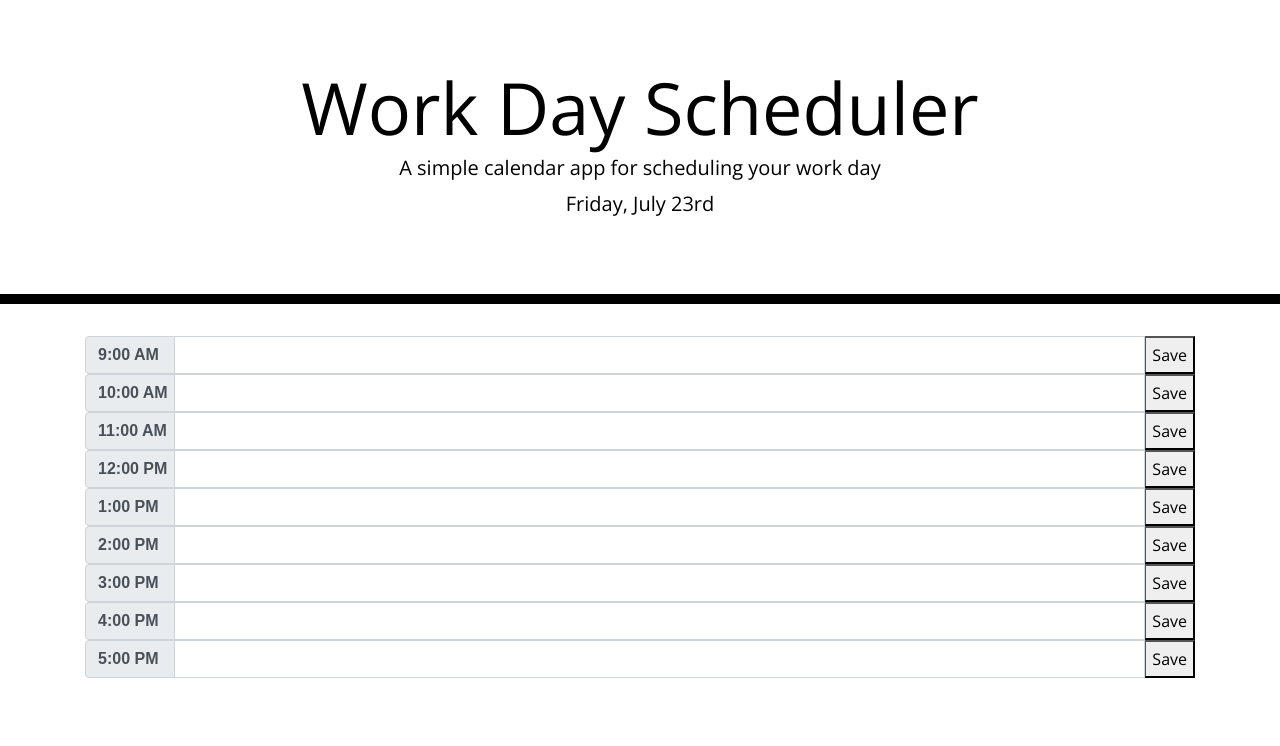
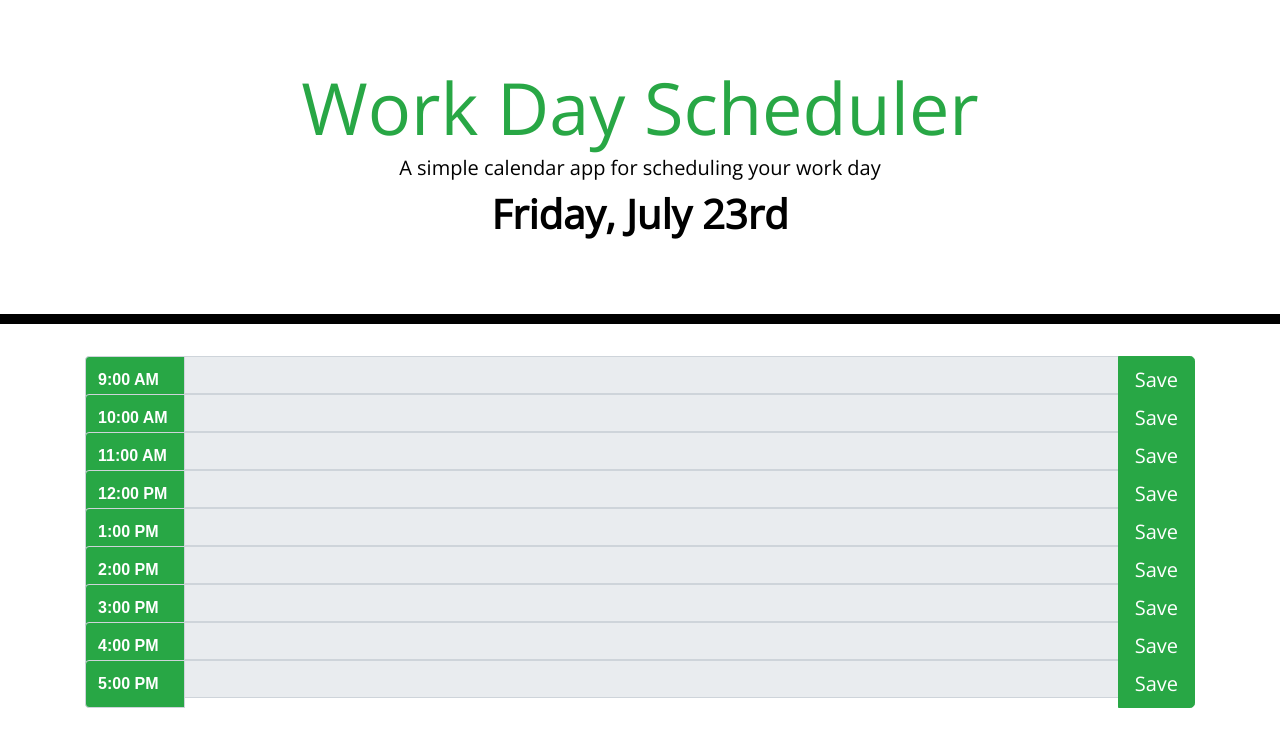
Before and after one commit to mehak-zehra/daily-planner, a plain HTML site: page index.html in a window 1280 px wide. Drawn offline with nearby package versions, Linux system fonts and the light colour scheme.

Commit message:
final commit, added real time updates, added styling, added readMe, added comments

```diff
--- a/assets/css/style.css
+++ b/assets/css/style.css
@@ -25,6 +25,14 @@ textarea{
   white-space: pre-wrap;
 }
 
+h1 {
+  color: #28a745;
+}
+
+#currentDay {
+  font-weight: bold;
+  font-size: 40px;
+}
 .time-block{
   text-align: center;
   border-radius: 15px;
@@ -74,12 +82,19 @@ textarea{
 
 /* time label styling */
 .input-group-text {
-  width: 90px;
+  width: 100px;
   font-weight: bold;
   font-family: Arial, Helvetica, sans-serif;
+  background-color: #28a745;
+  color: white;
 }
 
 /* input description styling */
 .input-group {
   height: 22px;
 }
+
+.active-description {
+  /* present time color */
+  background-color: #cfe2ff;
+}
--- a/assets/js/script.js
+++ b/assets/js/script.js
@@ -1,69 +1,81 @@
 //global variables
 var today = moment().format("dddd, MMMM Do");
 $("#currentDay").text(today);
-console.log(today);
 
-var plannerArr = [
+var emptyPlannerArr = [
     {
-        time: '9:00 AM' ,
-        description: '' ,
+        time: '9:00 AM',
+        description: '',
+        hour: 9
     },
     {
-        time: '10:00 AM' ,
-        description: '' ,
+        time: '10:00 AM',
+        description: '',
+        hour: 10
     },
     {
-        time: '11:00 AM' ,
-        description: '' ,
+        time: '11:00 AM',
+        description: '',
+        hour: 11
     },
     {
-        time: '12:00 PM' ,
-        description: '' ,
+        time: '12:00 PM',
+        description: '',
+        hour: 12
     },
     {
-        time: '1:00 PM' ,
-        description: '' ,
+        time: '1:00 PM',
+        description: '',
+        hour: 13
     },
     {
-        time: '2:00 PM' ,
-        description: '' ,
+        time: '2:00 PM',
+        description: '',
+        hour: 14
     },
     {
-        time: '3:00 PM' ,
-        description: '' ,
+        time: '3:00 PM',
+        description: '',
+        hour: 15
     },
     {
-        time: '4:00 PM' ,
-        description: '' ,
+        time: '4:00 PM',
+        description: '',
+        hour: 16
     },
     {
-        time: '5:00 PM' ,
-        description: '' ,
+        time: '5:00 PM',
+        description: '',
+        hour: 17
     },
 ];
 
-var loadPlanner = function() {
+var loadPlanner = function () {
+
+
     //get an array from local storage
     var localStorageArray = JSON.parse(localStorage.getItem("planner"));
-    console.log(localStorageArray);
-    if(localStorageArray){
+    // console.log(localStorageArray);
+    if (localStorageArray) {
         displayCalendar(localStorageArray)
-
     }
     else {
-        displayCalendar(plannerArr);
-        console.log(plannerArr);
+        localStorage.setItem("planner",JSON.stringify(emptyPlannerArr));
+        displayCalendar(emptyPlannerArr);
     }
+    setInterval(function () {
 
+        updateFields();
 
+    }, 1000);
 }
 
-var displayCalendar = function(workDayArr) {
+var displayCalendar = function (workDayArr) {
     var containerEl = document.querySelector(".container");
     // In this function we are creating elements to display calendar
-    for(var i = 0; i < workDayArr.length; i++) {
+    for (var i = 0; i < workDayArr.length; i++) {
 
-        var inputGroupEl= document.createElement('div');
+        var inputGroupEl = document.createElement('div');
         inputGroupEl.className = "input-group mb-3";
 
         var labelDivEl = document.createElement('div');
@@ -72,19 +84,19 @@ var displayCalendar = function(workDayArr) {
         var labelSpanEl = document.createElement('span');
         labelSpanEl.className = "input-group-text"
         labelSpanEl.textContent = workDayArr[i].time;
-
         labelDivEl.appendChild(labelSpanEl);
 
         var descriptionEl = document.createElement('input');
         descriptionEl.className = "form-control description";
         descriptionEl.value = workDayArr[i].description;
         descriptionEl.id = "description-" + i;
+        descriptionEl.setAttribute("workHour", workDayArr[i].hour);
 
         var saveBtnDivEl = document.createElement('div');
         saveBtnDivEl.className = "input-group-append";
 
         var saveBtnEl = document.createElement('button');
-        saveBtnEl.className = "save-btn ";
+        saveBtnEl.className = "save-btn  btn btn-success btn-lg";
         saveBtnEl.textContent = "Save";
         saveBtnEl.setAttribute("index", i);
 
@@ -101,11 +113,35 @@ var displayCalendar = function(workDayArr) {
 
 loadPlanner();
 // When save button is clicked
-$(".save-btn").on("click", function() {
+$(".save-btn").on("click", function () {
     var clickedIndex = this.getAttribute("index");
     var inputEl = document.getElementById("description-" + clickedIndex);
-    console.log(inputEl.value);
+    var localStorageArr = JSON.parse(localStorage.getItem("planner"));
+    localStorageArr[clickedIndex].description = inputEl.value;
+    localStorage.setItem("planner", JSON.stringify(localStorageArr));
+})
 
-    plannerArr[clickedIndex].description = inputEl.value;
-    localStorage.setItem("planner", JSON.stringify(plannerArr));
-})
+// this function should
+var updateFields = function () {
+
+    // get current hour from momemt
+    var currentHour = moment().hour();
+
+    // get all inputs from the DOM
+    var inputsArr = document.querySelectorAll(".description");
+    // for each fieild
+    for (var i = 0; i < inputsArr.length; i++) {
+        var workHour = parseInt(inputsArr[i].getAttribute("workHour"));
+        if (workHour < currentHour) {
+            inputsArr[i].setAttribute("readonly", true);
+            inputsArr[i].classList.remove("active-description");
+        }
+        else if (workHour === currentHour) {
+            inputsArr[i].classList.add("active-description");
+        }
+        else {
+            inputsArr[i].removeAttribute("readonly");
+            inputsArr[i].classList.remove("active-description");
+        }
+    }
+}
```
Also changed, not shown: index.html (+1 -82 lines), assets/screenshots/screenshot1.png (added), 3 other files.
